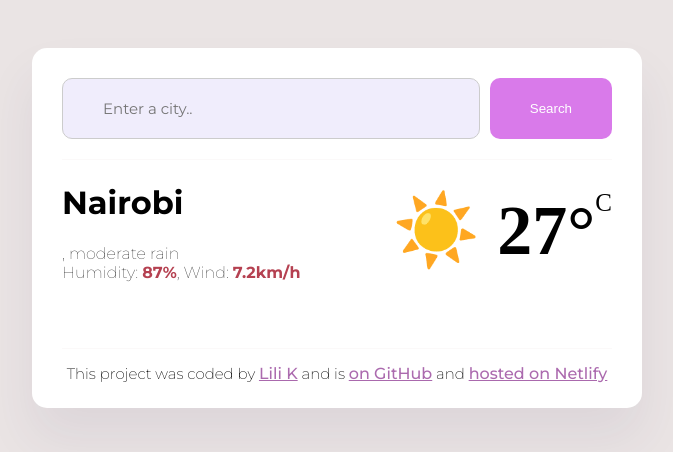
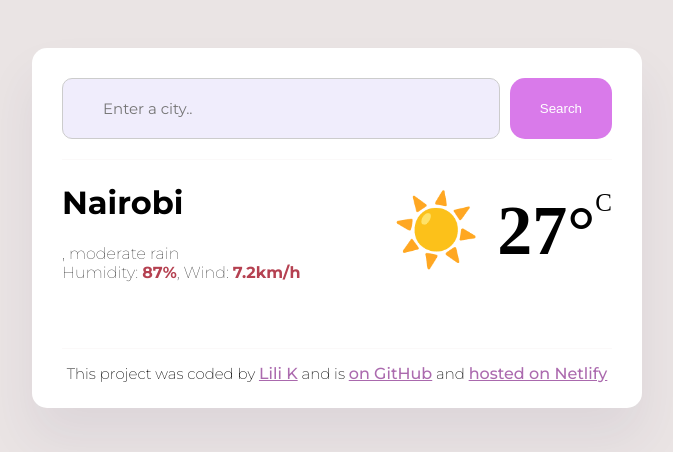
Before and after one commit to 7777-web-lil/New-weatherApp, a plain HTML site: page index.html in a window 1280 px wide. Shown: the whole page, without its empty margins (303-976 px from the left). Drawn offline with nearby package versions, Linux system fonts and the light colour scheme; no server answers; a web font is replaced by a local one.

Commit message:
changed the submit button

```diff
--- a/style.css
+++ b/style.css
@@ -38,8 +38,8 @@ form input[type="search"] {
     font-size: 15px;
 }
 form input[type="submit"] {
-    padding: 10px 40px;
-    border-radius: 10px;
+    padding: 5px 30px;
+    border-radius: 15px;
     border: none;
     margin-top: 20px;
     background-color: #d97aea;
```
